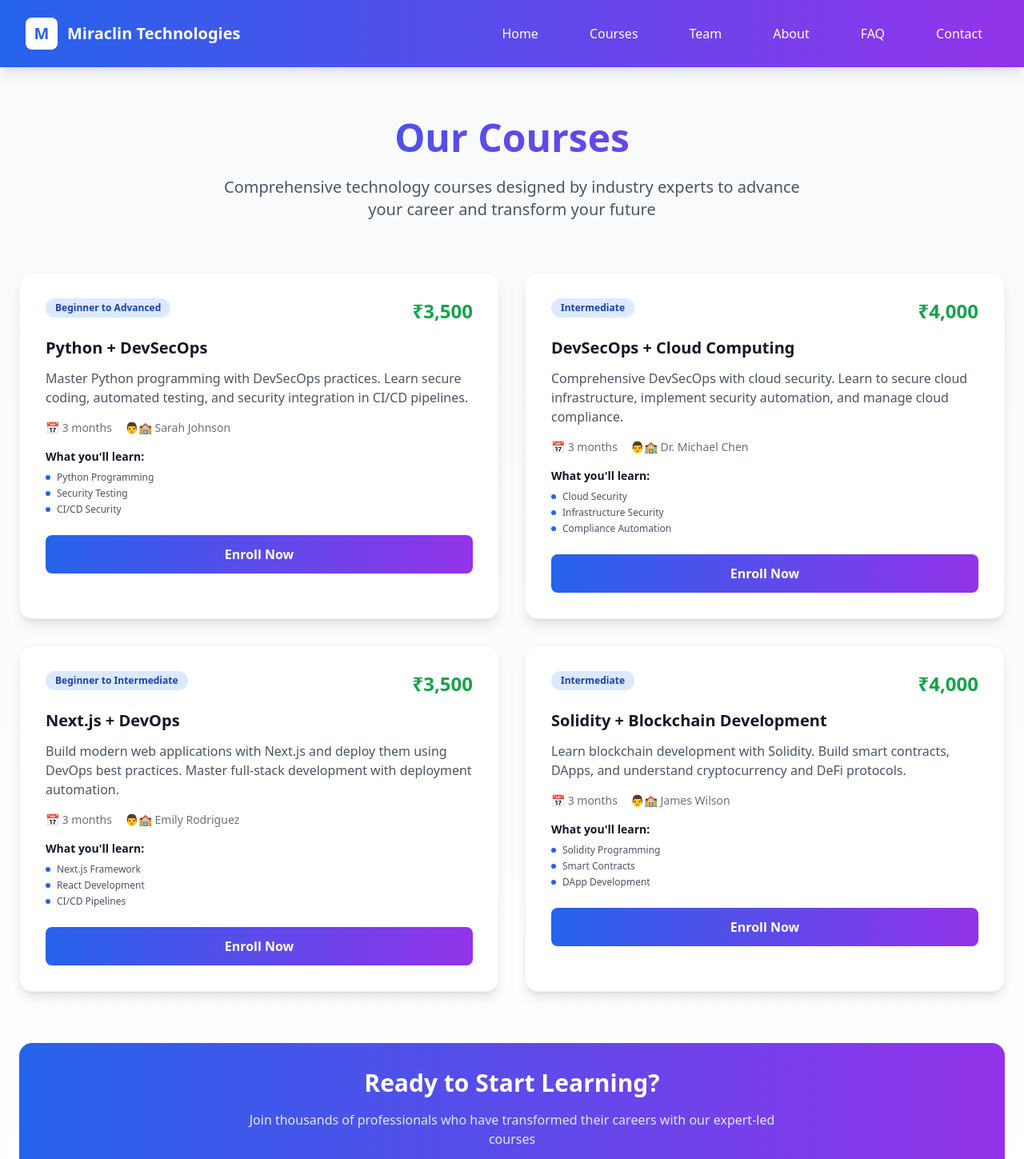
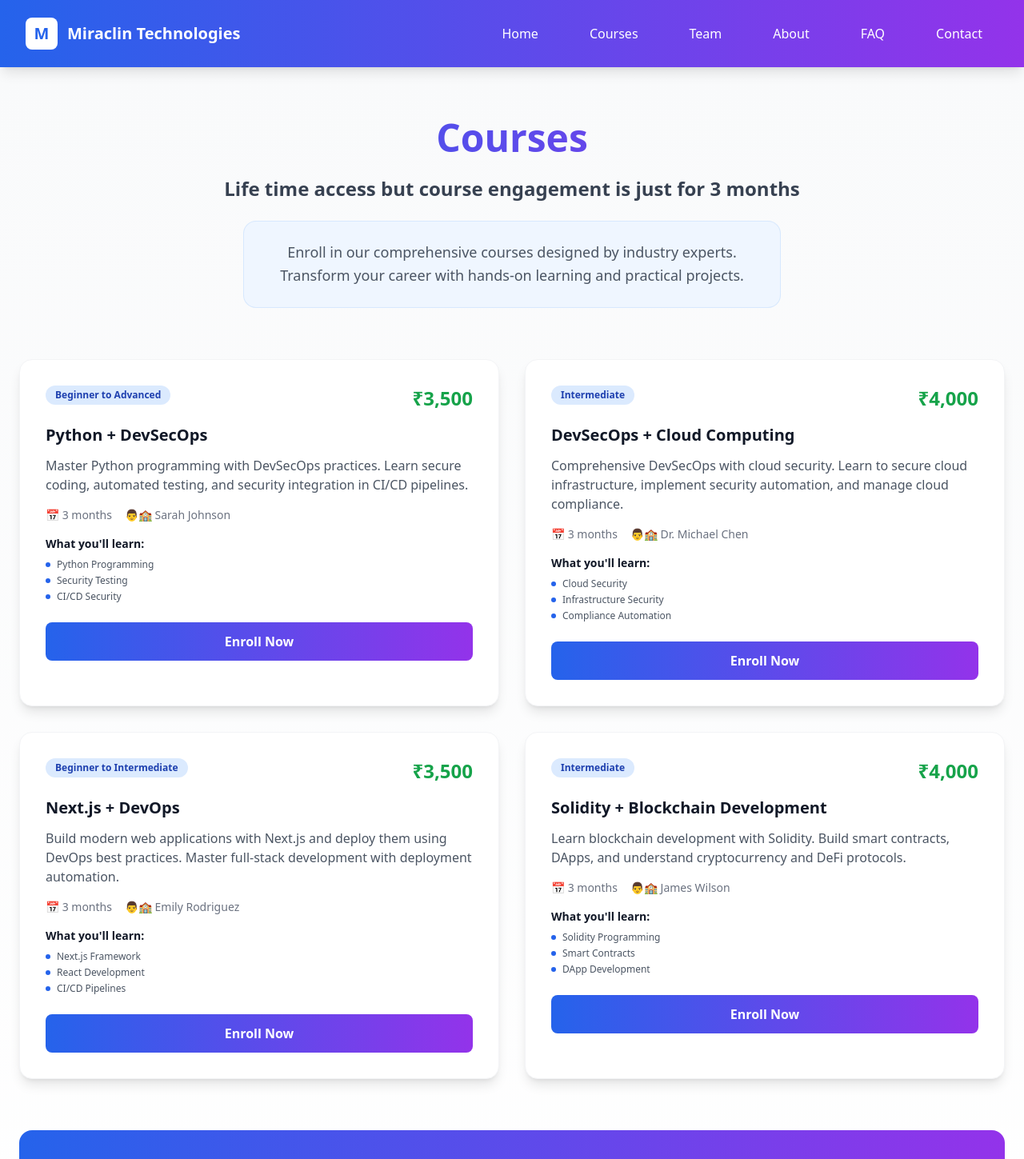
Before and after one commit to miracl-in/miracl-in.github.io, a Next.js app: page /courses in a window 1280 px wide. Shown: the top 1449 px of the page at 80% size. Built offline with nearby package versions, Linux system fonts and the light colour scheme.

Commit message:
Update page.tsx

```diff
--- a/app/courses/page.tsx
+++ b/app/courses/page.tsx
@@ -43,16 +43,25 @@ const courses = [
 
 export default function CoursesPage() {
   return (
-    <main className="min-h-screen bg-gradient-to-b from-gray-50 to-white">
+    <section className="min-h-screen bg-gradient-to-b from-gray-50 to-white">
       <div className="max-w-7xl mx-auto px-6 py-16">
-        <div className="text-center mb-12 md:mb-16">
-          <h1 className="text-3xl md:text-4xl lg:text-5xl font-bold bg-gradient-to-r from-blue-600 to-purple-600 bg-clip-text text-transparent mb-4 md:mb-6">
-            Our Courses
+        <div className="text-center mb-16 space-y-6">
+          <h1 className="text-5xl font-extrabold bg-gradient-to-r from-blue-600 to-purple-600 bg-clip-text text-transparent">
+            Courses
           </h1>
-          <p className="text-lg md:text-xl text-gray-600 max-w-3xl mx-auto leading-relaxed px-4">
-            Comprehensive technology courses designed by industry experts to advance your career and transform your future
-          </p>
+          <h2 className="text-2xl font-semibold text-gray-700 max-w-4xl mx-auto">
+            Life time access but course engagement is just for 3 months
+          </h2>
+          <div className="bg-blue-50 rounded-2xl p-6 max-w-2xl mx-auto border border-blue-200/50">
+            <p className="text-lg text-gray-600 leading-relaxed">
+              Enroll in our comprehensive courses designed by industry experts.
+              <br />
+              Transform your career with hands-on learning and practical projects.
+            </p>
+          </div>
         </div>
+
+        <div className="mt-12">
 
         <div className="grid grid-cols-1 lg:grid-cols-2 gap-6 md:gap-8">
           {courses.map((course) => (
@@ -103,21 +112,22 @@ export default function CoursesPage() {
           ))}
         </div>
 
-        <div className="text-center mt-12 md:mt-16">
-          <div className="bg-gradient-to-r from-blue-600 to-purple-600 rounded-2xl p-6 md:p-8 text-white">
-            <h2 className="text-2xl md:text-3xl font-bold mb-4">Ready to Start Learning?</h2>
-            <p className="text-sm md:text-base text-blue-100 mb-6 max-w-2xl mx-auto">
-              Join thousands of professionals who have transformed their careers with our expert-led courses
+        <div className="text-center mt-16">
+          <div className="bg-gradient-to-r from-blue-600 to-purple-600 rounded-2xl p-8 text-white">
+            <h2 className="text-3xl font-bold mb-4">Ready to Start Learning?</h2>
+            <p className="text-base text-blue-100 mb-6 max-w-2xl mx-auto">
+              Join professionals who have transformed their careers with our expert-led courses
             </p>
             <a
               href="/contact"
-              className="inline-block px-6 md:px-8 py-3 md:py-4 bg-white text-blue-600 font-semibold rounded-lg hover:bg-gray-100 transition-all duration-300 transform hover:scale-105 text-sm md:text-base"
+              className="inline-block px-8 py-4 bg-white text-blue-600 font-semibold rounded-lg hover:bg-gray-100 transition-all duration-300 transform hover:scale-105"
             >
               Get Free Consultation
             </a>
           </div>
         </div>
+        </div>
       </div>
-    </main>
+    </section>
   )
 }
```
